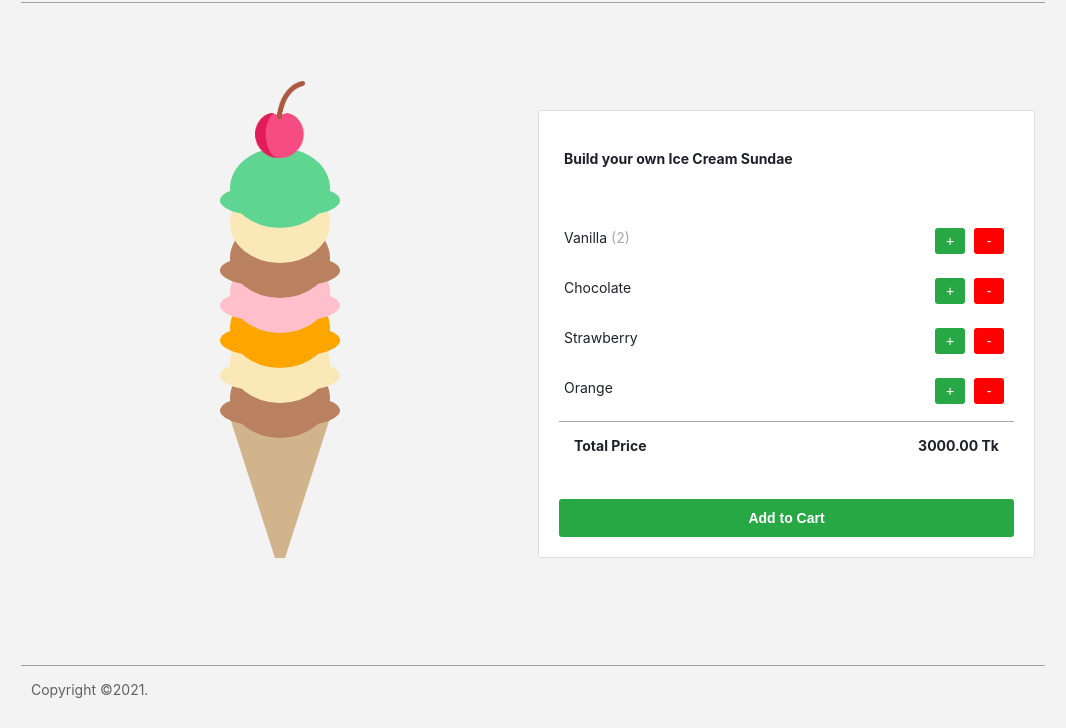
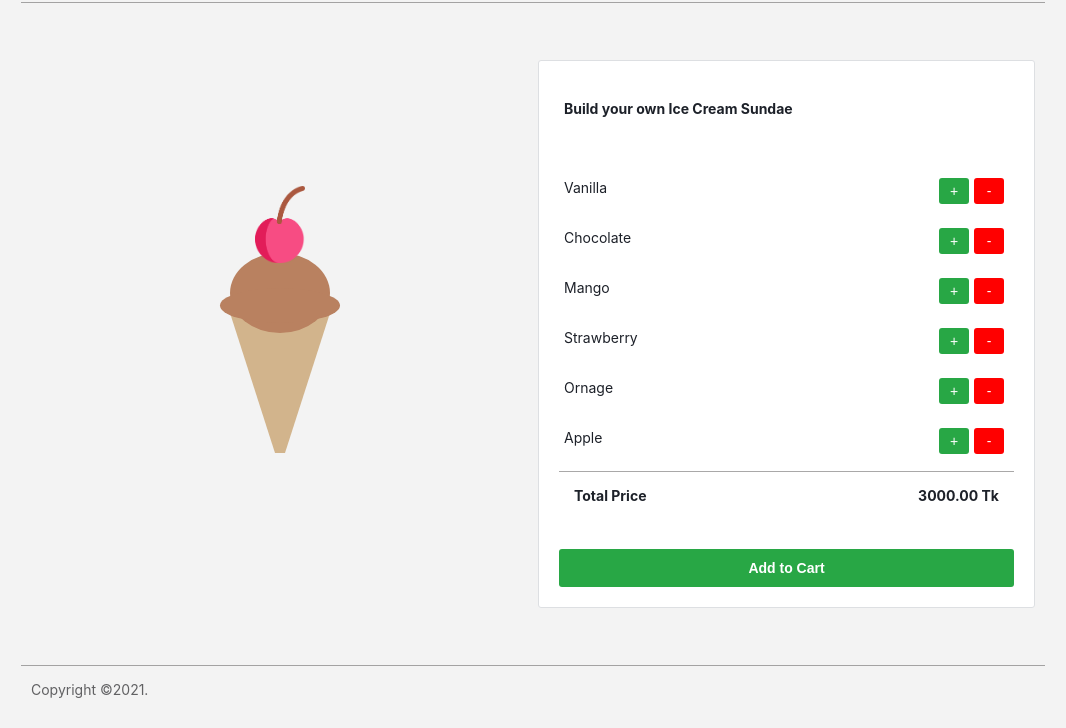
Before and after one commit to Amir-16/Vuejs-app, a plain HTML site: page index.html in a window 1280 px wide. Shown: the part 101-829 px from the top of the page, without its empty margins (107-1173 px from the left). Drawn offline with Linux system fonts and the light colour scheme.

Commit message:
list rendering

```diff
--- a/index.html
+++ b/index.html
@@ -10,16 +10,16 @@
     <link rel="shortcut icon" href="images/logo.svg" />
     <title>Vue Cart App</title>
     <link rel="stylesheet" href="styles.css" />
-    <script src="vue/vue.global.js"></script>
+    <script src="vue/vue.global.js "></script>
   </head>
 
   <body>
-    <div  id="app">
+    <div  id="app" >
       <!-- header start -->
       <header>
         <div class="container react" id="header">
           <div>
-            <img class="logo" src="images/logo.svg" alt="Logo" />
+            <img class="logo"src="images/logo.svg" alt="Logo" />
           </div>
           <div class="textRight">
             <img src="images/vue.svg" alt="React" class="reactLogo" /><strong
@@ -35,17 +35,12 @@
         <div class="container react" id="iceCreamBuilder">
           <!-- icecream start -->
           <div>
-            <div class="icecream react" id="icecream">
+            <div class="icecream " id="icecream">
               <p class="cone"></p>
               <!-- <p>Please start adding scoops</p> -->
-              <div class="scoop chocolate"></div>
-              <div class="scoop vanilla"></div>
-              <div class="scoop orange"></div>
-              <div class="scoop strawberry"></div>
-              <div class="scoop chocolate"></div>
-              <div class="scoop vanilla react" id="scoop"></div>
-              <div class="scoop lemon"></div>
-              <div class="cherry"></div>
+              <div class="scoop chocolate" id="scoop"></div>
+              <div class="cherry" ></div>
+
             </div>
           </div>
           <!-- ice cream end -->
@@ -55,12 +50,12 @@
             <div class="builder">
               <h3>Build your own Ice Cream Sundae</h3>
               <!-- items start -->
-              <div class="react" id="items">
+              <div id="items">
                 <ul>
                   <!-- item start -->
-                  <li class="react item" id="item">
-                    <span>Vanilla</span>
-                    <span class="quantity">2</span>
+
+                  <li  class="item"  v-for="variant in variants" :key="variant.id">
+                    <span>{{ variant.name }}</span>
                     <div class="right">
                       <button type="button" class="plus rounded">+</button>
                       <button type="button" class="minus rounded">-</button>
@@ -68,29 +63,8 @@
                   </li>
                   <!-- item end -->
 
-                  <li class="item">
-                    <span>Chocolate</span>
-                    <div class="right">
-                      <button type="button" class="plus rounded">+</button>
-                      <button type="button" class="minus rounded">-</button>
-                    </div>
-                  </li>
 
-                  <li class="item">
-                    <span>Strawberry</span>
-                    <div class="right">
-                      <button type="button" class="plus rounded">+</button>
-                      <button type="button" class="minus rounded">-</button>
-                    </div>
-                  </li>
 
-                  <li class="item">
-                    <span>Orange</span>
-                    <div class="right">
-                      <button type="button" class="plus rounded">+</button>
-                      <button type="button" class="minus rounded">-</button>
-                    </div>
-                  </li>
                 </ul>
               </div>
               <!-- items end -->
@@ -160,7 +134,7 @@
 
       <!-- footer start -->
       <footer>
-        <div class="container react" id="footer">
+        <div class="container " id="footer">
           <div>
             Copyright &copy;2021.
           </div>
@@ -170,6 +144,10 @@
       <!-- footer end -->
     </div>
 
-    <script src="main.js"></script>
+    <script src="vue/main.js"></script>
+    <script>
+
+      const mountedapp =app.mount("#app");
+    </script>
   </body>
 </html>
--- a/vue/main.js
+++ b/vue/main.js
@@ -1,4 +1,18 @@
 const app =Vue.createApp({
 
+    data:function(){
 
-});
+        return{
+
+            variants:[
+                {id:1 , name:'Vanilla ',price: '120'},
+                {id:2, name:'Chocolate',price: '100'},
+                {id:3, name:'Mango',price: '150'},
+                {id:4, name:'Strawberry',price: '100'},
+                {id:5, name:'Ornage',price: '100'},
+                {id:5, name:'Apple',price: '100'},
+            ]
+        }
+    }
+
+})
```
